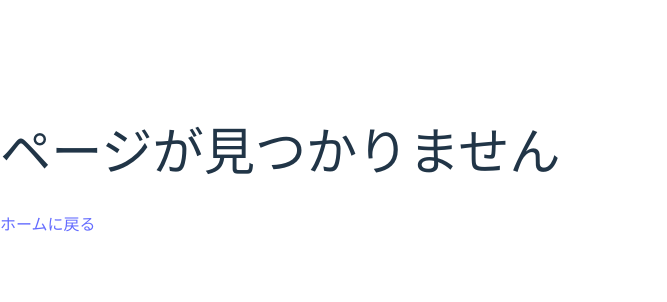
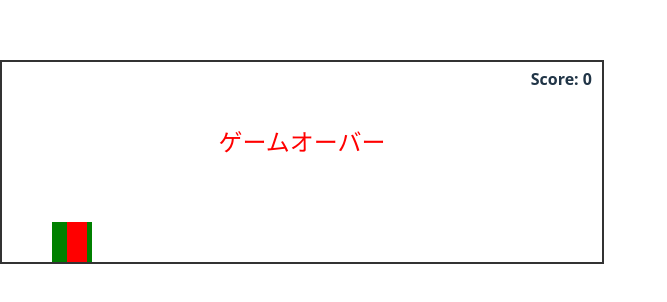
Before and after one commit to global-tech-bridge/atsumarina-game, a React (Vite) app: page /games/dinosaur in a window 1280 px wide. Shown: the part 238-540 px from the top of the page, without its empty margins (0-667 px from the left). Built offline with nearby package versions, Linux system fonts and the light colour scheme.

Commit message:
恐竜ゲーム追加

```diff
--- /dev/null
+++ b/src/games/dinosaur/DinosaurPage.tsx
@@ -0,0 +1,148 @@
+import React, { useEffect, useRef, useState } from "react";
+
+const DinoGame: React.FC = () => {
+  const gameRef = useRef<HTMLDivElement>(null);
+  const dinoRef = useRef<HTMLDivElement>(null);
+  const cactusRef = useRef<HTMLDivElement>(null);
+
+  const [isJumping, setIsJumping] = useState(false);
+  const [isGameOver, setIsGameOver] = useState(false);
+  const [score, setScore] = useState(0);
+
+  // ジャンプ処理
+  const jump = () => {
+    if (isJumping) return;
+    setIsJumping(true);
+
+    let position = 0;
+    const upInterval = setInterval(() => {
+      if (position >= 100) {
+        clearInterval(upInterval);
+        const downInterval = setInterval(() => {
+          if (position <= 0) {
+            clearInterval(downInterval);
+            setIsJumping(false);
+          } else {
+            position -= 5;
+            if (dinoRef.current) {
+              dinoRef.current.style.bottom = `${position}px`;
+            }
+          }
+        }, 10);
+      } else {
+        position += 5;
+        if (dinoRef.current) {
+          dinoRef.current.style.bottom = `${position}px`;
+        }
+      }
+    }, 10);
+  };
+
+  // キー入力
+  useEffect(() => {
+    const handleKeyDown = (e: KeyboardEvent) => {
+      if (e.code === "Space" && !isGameOver) {
+        jump();
+      }
+    };
+    window.addEventListener("keydown", handleKeyDown);
+    return () => window.removeEventListener("keydown", handleKeyDown);
+  }, [isGameOver, isJumping]);
+
+  // サボテンの移動と衝突判定
+  useEffect(() => {
+    let cactusPosition = 600;
+    let animationFrame: number;
+
+    const moveCactus = () => {
+      if (!cactusRef.current || !dinoRef.current || isGameOver) return;
+
+      cactusPosition -= 5;
+      cactusRef.current.style.right = `${600 - cactusPosition}px`;
+
+      const dinoBottom = parseInt(window.getComputedStyle(dinoRef.current).getPropertyValue("bottom"));
+
+      if (cactusPosition < 90 && cactusPosition > 50 && dinoBottom < 40) {
+        setIsGameOver(true);
+        return;
+      }
+
+      if (cactusPosition < -20) {
+        cactusPosition = 600;
+        setScore((prev) => prev + 1);
+      }
+
+      animationFrame = requestAnimationFrame(moveCactus);
+    };
+
+    animationFrame = requestAnimationFrame(moveCactus);
+    return () => cancelAnimationFrame(animationFrame);
+  }, [isGameOver]);
+
+  return (
+    <div
+      ref={gameRef}
+      style={{
+        width: 600,
+        height: 200,
+        border: "2px solid #333",
+        position: "relative",
+        overflow: "hidden",
+        background: "#fff",
+        margin: "0 auto",
+      }}
+    >
+      <div
+        ref={dinoRef}
+        style={{
+          width: 40,
+          height: 40,
+          backgroundColor: "green",
+          position: "absolute",
+          bottom: 0,
+          left: 50,
+          transition: "bottom 0.1s",
+        }}
+      />
+      <div
+        ref={cactusRef}
+        style={{
+          width: 20,
+          height: 40,
+          backgroundColor: "red",
+          position: "absolute",
+          bottom: 0,
+          right: -20,
+        }}
+      />
+      <div
+        style={{
+          position: "absolute",
+          top: 5,
+          right: 10,
+          fontSize: 16,
+          fontWeight: "bold",
+        }}
+      >
+        Score: {score}
+      </div>
+      {isGameOver && (
+        <div
+          style={{
+            position: "absolute",
+            top: "40%",
+            left: "50%",
+            transform: "translate(-50%, -50%)",
+            fontSize: 24,
+            fontWeight: "bold",
+            color: "red",
+          }}
+        >
+          ゲームオーバー
+        </div>
+      )}
+    </div>
+  );
+};
+
+export default DinoGame;
--- a/src/pages/Home.tsx
+++ b/src/pages/Home.tsx
@@ -8,6 +8,7 @@ export default function Home() {
         <li><Link to="/games/quiz">クイズゲーム</Link></li>
         <li><Link to="/games/othello">オセロ</Link></li>
         <li><Link to="/games/shooter">シューティング</Link></li>
+        <li><Link to="/games/dinosaur">恐竜ゲーム</Link></li>
       </ul>
     </div>
   )
--- a/src/routes/index.tsx
+++ b/src/routes/index.tsx
@@ -3,6 +3,7 @@ import Home from '../pages/Home'
 import QuizPage from '../games/quiz/QuizPage'
 import OthelloPage from '../games/othello/OthelloPage'
 import ShooterPage from '../games/shooter/ShooterPage'
+import DinosaurPage from '../games/dinosaur/DinosaurPage'
 import NotFound from '../pages/NotFound'
 
 export default function AppRoutes() {
@@ -13,6 +14,7 @@ export default function AppRoutes() {
         <Route path="/games/quiz" element={<QuizPage />} />
         <Route path="/games/othello" element={<OthelloPage />} />
         <Route path="/games/shooter" element={<ShooterPage />} />
+        <Route path="/games/dinosaur" element={<DinosaurPage />} />
         <Route path="*" element={<NotFound />} />
       </Routes>
     </BrowserRouter>
```
